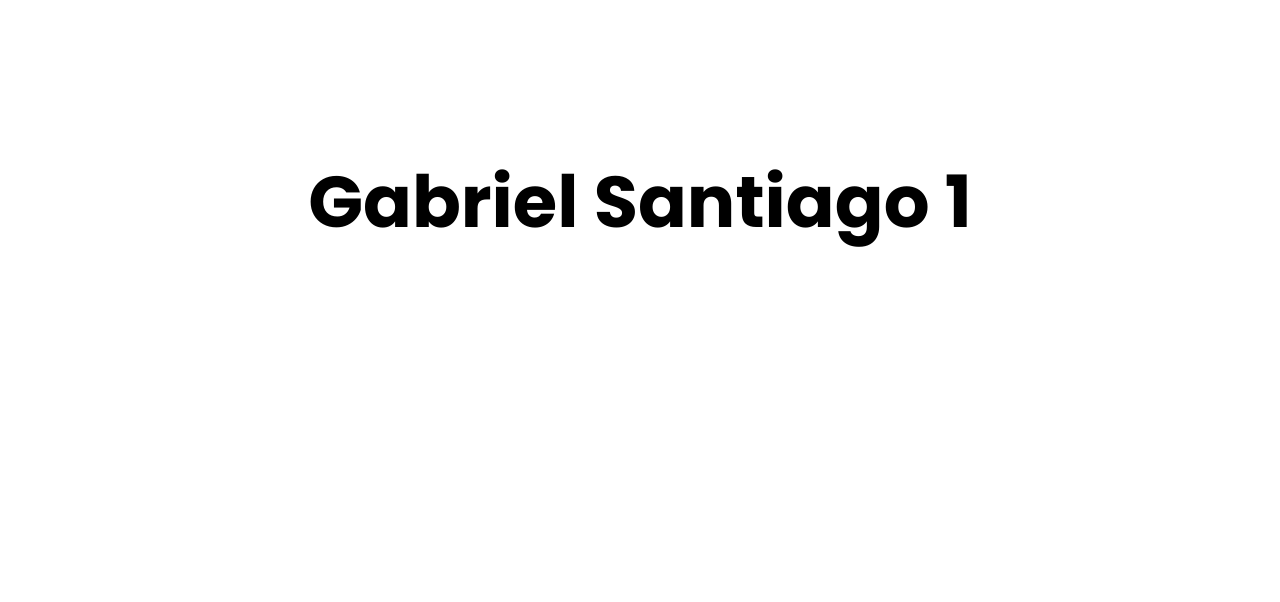
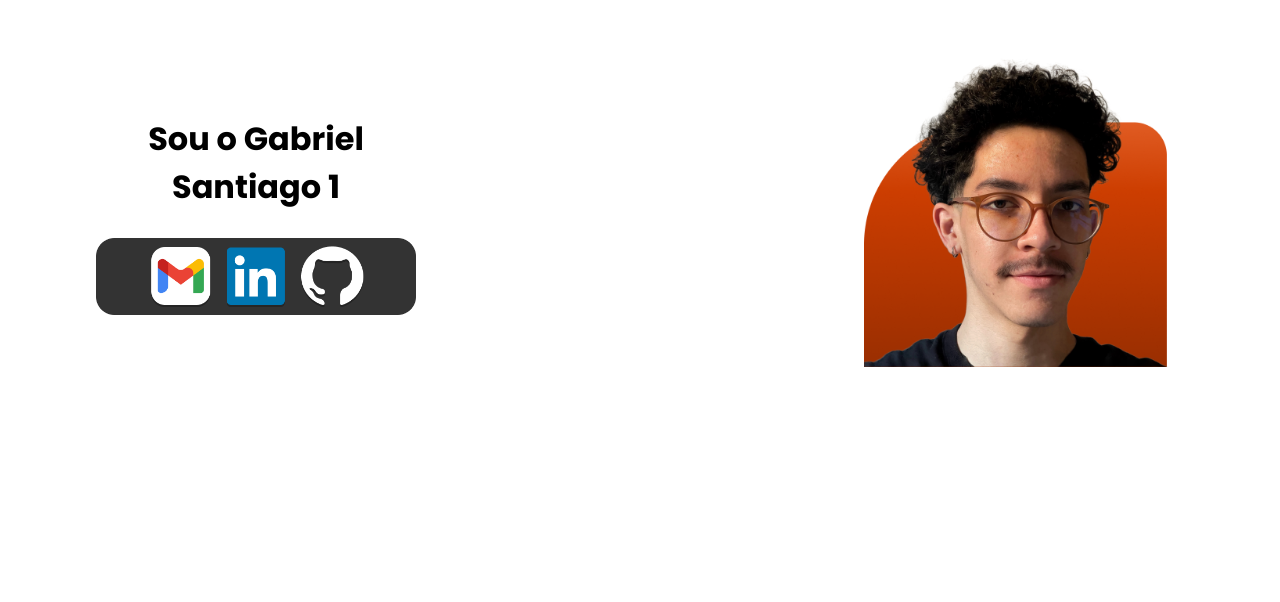
Before and after one commit to gbinho/PORTIFOLIO_PESSOAL, a plain HTML site: page index.html in a window 1280 px wide. Shown: the part 198-800 px from the top of the page. Drawn offline with nearby package versions, Linux system fonts and the light colour scheme.

Commit message:
Update Slide 1

```diff
--- a/index.html
+++ b/index.html
@@ -12,12 +12,18 @@
 <body>
     <section class="section1">
         <div class="esquerda1">
-            <h1>Gabriel Santiago 1</h1>
+            <h1>Sou o Gabriel Santiago 1</h1>
+            <img src="imgs/barra de contatos_.png" alt="barra de contatos">
         </div>
         <div class="direita1">
-            <img src="" alt="">
+            <img src="imgs/eu.png" alt="foto gabriel santiago">
         </div>
     </section>
+
+
+
+
+
     <section class="section2">Slide 2</section>
     <section class="section3">Slide 3</section>
     <section class="section4">Slide 4</section>
--- a/styles.css
+++ b/styles.css
@@ -1,5 +1,4 @@
-*
-    .poppins-regular {
+* .poppins-regular {
     font-family: "Poppins", sans-serif;
     font-weight: 400;
     font-style: normal;
@@ -17,27 +16,32 @@
     font-style: normal;
 }
 
-.section1 {
+.section1 h1{
+    font-size: 2rem;
     color: #000000;
 }
+
 /* Oculta a barra de rolagem mas permite a rolagem suave */
-html, body {
+html,
+body {
     margin: 0;
     padding: 0;
-    height: 100%;/* Oculta a barra de rolagem principal */
+    height: 100%;
+    /* Oculta a barra de rolagem principal */
 }
 
 body {
-    overflow: hidden; /* Evita barras de rolagem */
+    overflow: hidden;
+    /* Evita barras de rolagem */
     position: relative;
 }
 
 section {
-
     font-family: "Poppins", sans-serif;
     font-weight: 600;
     font-style: normal;
-    height: 100vh; /* Cada slide ocupa a altura da tela */
+    height: 100vh;
+    /* Cada slide ocupa a altura da tela */
     display: flex;
     align-items: center;
     justify-content: center;
@@ -46,8 +50,46 @@ section {
     text-align: center;
 }
 
-.section1 { background-color: #ffffff; }
-.section2 { background-color: #2ecc71; }
-.section3 { background-color: #e74c3c; }
-.section4 { background-color: #f39c12; }
-.section5 { background-color: #8e44ad; }
+.section1 {
+    background-color: #ffffff;
+    display: flex;
+    justify-content: space-between; /* Distribui espaço entre os itens */
+    align-items: center; /* Centraliza os itens verticalmente */
+}
+.section2 {
+    background-color: #2ecc71;
+}
+
+.section3 {
+    background-color: #e74c3c;
+}
+
+.section4 {
+    background-color: #f39c12;
+}
+
+.section5 {
+    background-color: #8e44ad;
+}
+
+.esquerda1 {
+    padding-left: 6rem;
+    height: 50vw;
+    display: flex;
+    align-items: center;
+    flex-direction: column;
+
+}
+.esquerda1, img{
+    width: 20rem;
+    /* Define a largura fixa das imagens */
+    height: auto;
+    /* Mantém a proporção original das imagens */
+}
+.direita1{
+    padding-right: 6rem;
+    width: 20rem;
+    /* Define a largura fixa das imagens */
+    height: auto;
+    /* Mantém a proporção original das imagens */
+}
```
Also changed, not shown: imgs/MOCKUP PC E  Q.png (added), imgs/NAV ISLAND.png (added), imgs/barra de contatos_.png (added), imgs/eu.png (added). Lines whose indentation alone changed are shown as unchanged.
